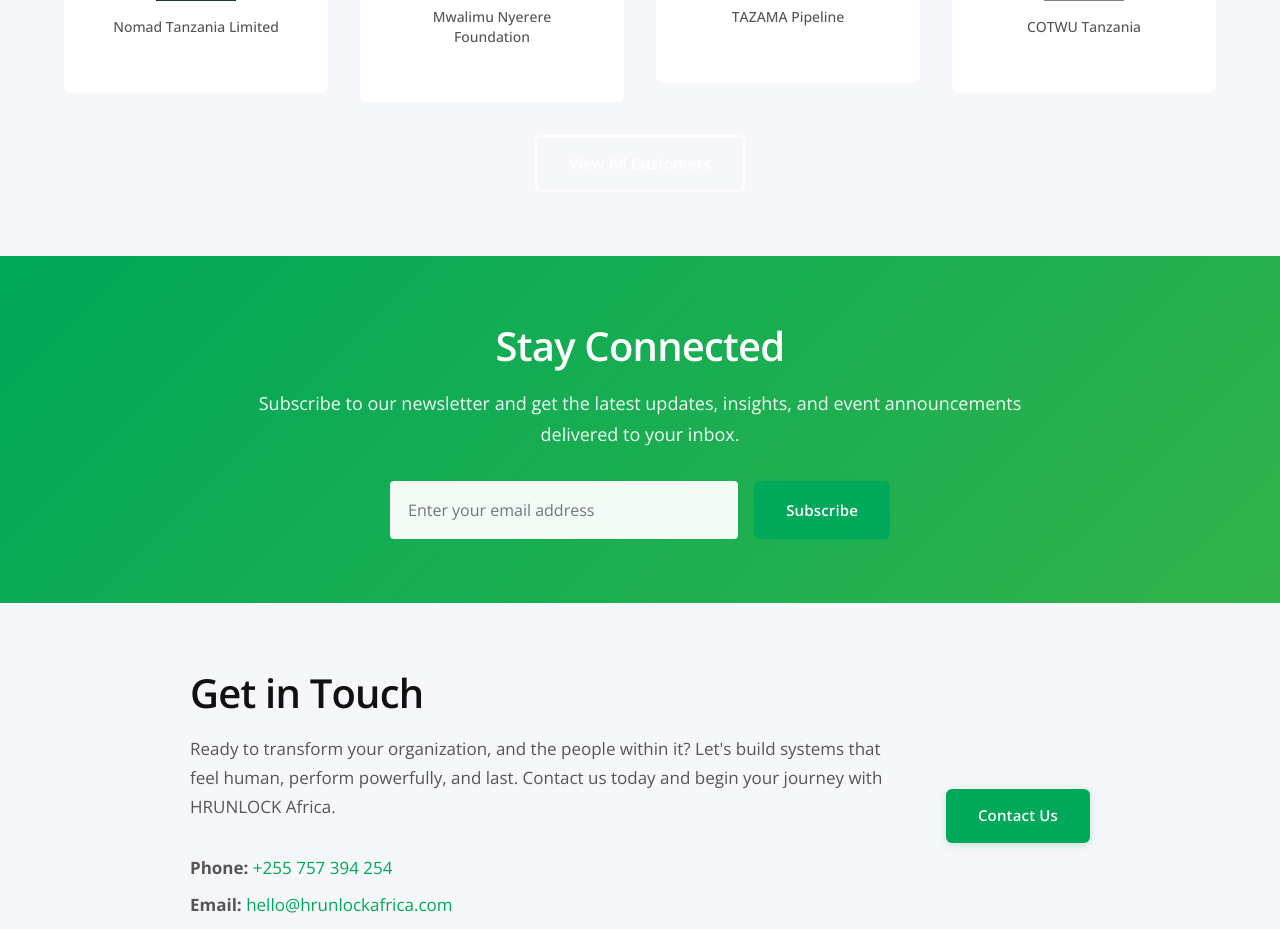
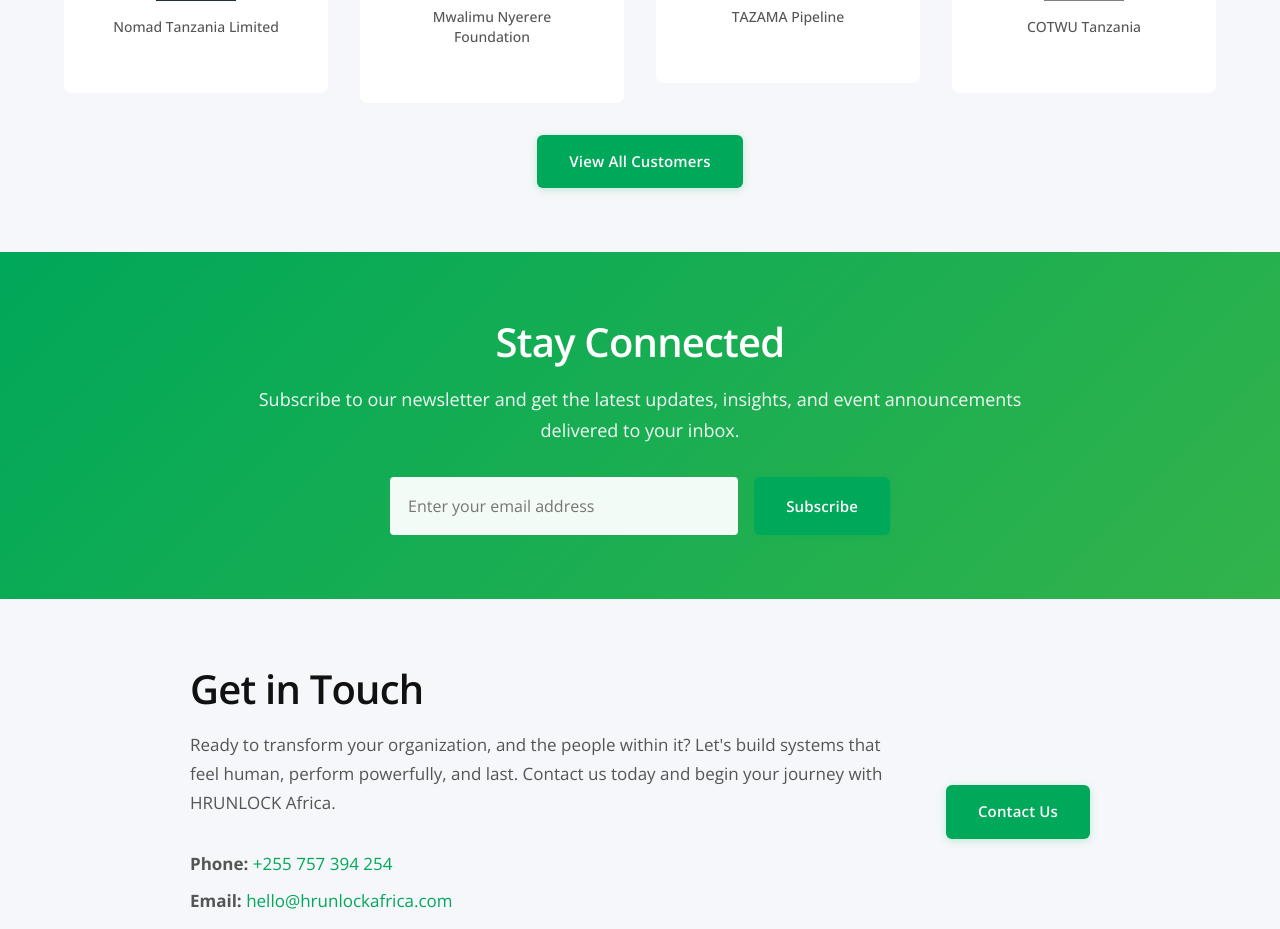
Before and after one commit to Dawinz/hrunlock-africa, a React (Vite) app: page / in a window 1280 px wide. Shown: the part 3000-3929 px from the top of the page. Built offline with nearby package versions, Linux system fonts and the light colour scheme.

Commit message:
Fix 'View All Customers' button visibility - change to btn-primary

```diff
--- a/src/pages/Home.jsx
+++ b/src/pages/Home.jsx
@@ -213,7 +213,7 @@
             })}
           </div>
           <div className="text-center" style={{ marginTop: '2rem' }}>
-            <Link to="/customers" className="btn btn-secondary">View All Customers</Link>
+            <Link to="/customers" className="btn btn-primary">View All Customers</Link>
           </div>
         </div>
       </section>
```
